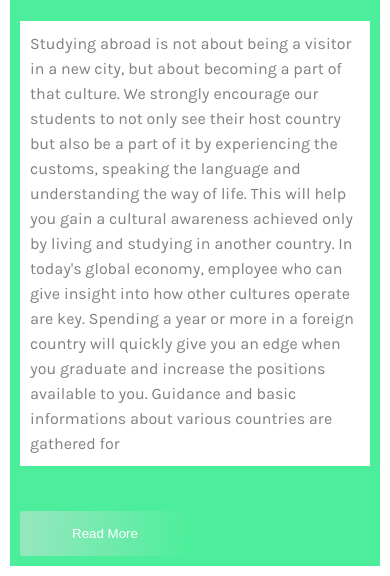
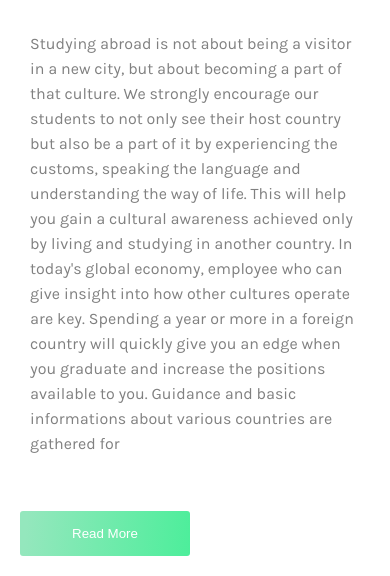
Before and after one commit to xettrialeen/carriermakers, a plain HTML site: page index.html in a window 390 px wide. Shown: the part 612-1188 px from the top of the page. Drawn offline with nearby package versions, Linux system fonts and the light colour scheme.

Commit message:
Update style.css

```diff
--- a/css/style.css
+++ b/css/style.css
@@ -934,7 +934,7 @@ nav ul li{
     .left-side{
         /* flex: 1; */
 
-        background-color: #4DEE9B;
+/*         background-color: #4DEE9B;  */
     }
     .text{
        margin-top: 10px;
```
